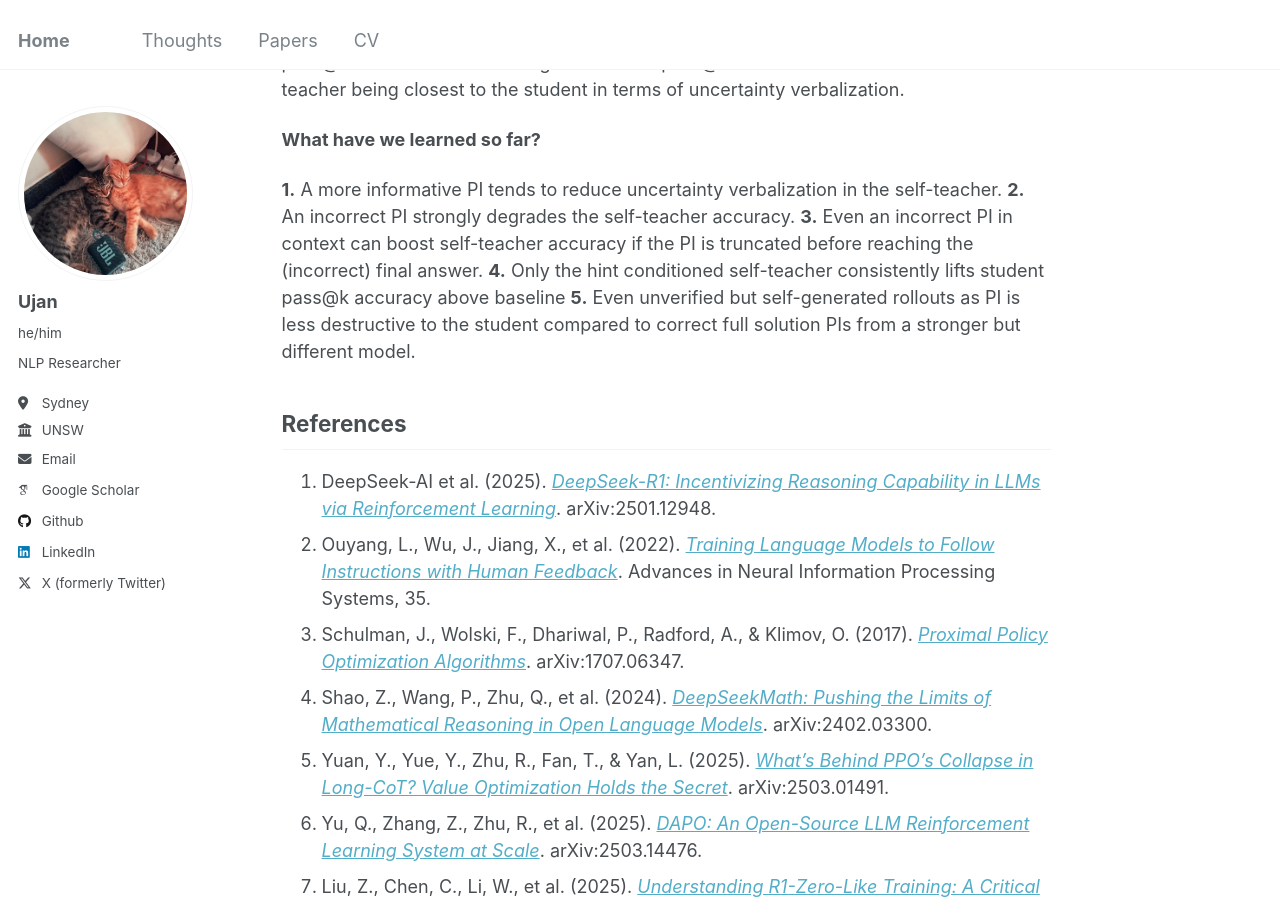
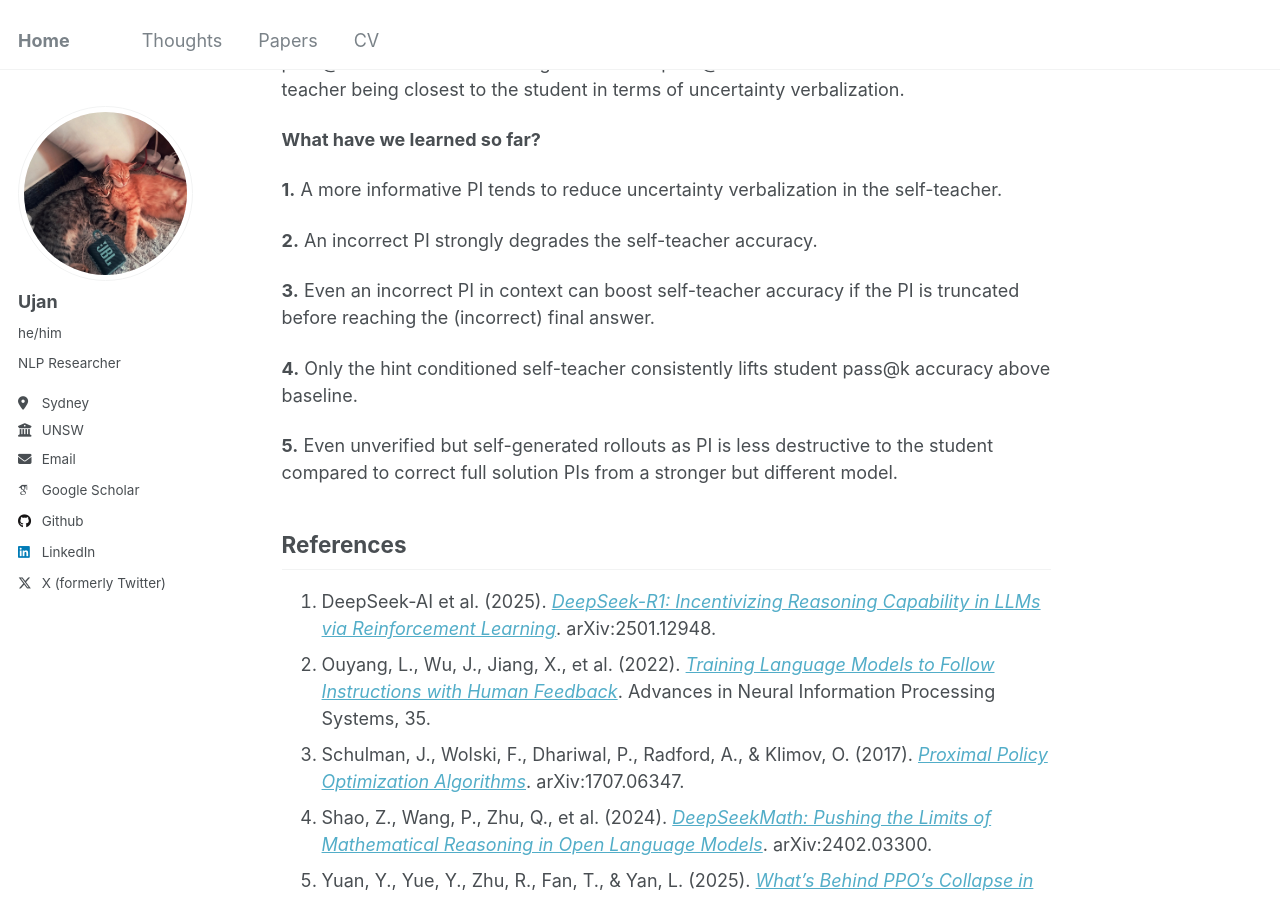
Before and after one commit to tatami-galaxy/tatami-galaxy.github.io, a Jekyll site: the page built from _posts/2026-07-01-self-distillation-post-1.md, in a window 1280 px wide and 900 px high, scrolled down 8899 px. Built offline with Jekyll 4.4.1, drawn with Linux system fonts in a browser that asks for light colours; some web fonts are replaced.

```diff
--- a/_posts/2026-07-01-self-distillation-post-1.md
+++ b/_posts/2026-07-01-self-distillation-post-1.md
@@ -123,9 +123,13 @@ The rollout PI again has an interesting behavior if we contrast it with the full
 **What have we learned so far?**
 
 **1.** A more informative PI tends to reduce uncertainty verbalization in the self-teacher.
+
 **2.** An incorrect PI strongly degrades the self-teacher accuracy.
+
 **3.** Even an incorrect PI in context can boost self-teacher accuracy if the PI is truncated before reaching the (incorrect) final answer.
-**4.** Only the hint conditioned self-teacher consistently lifts student pass@k accuracy above baseline
+
+**4.** Only the hint conditioned self-teacher consistently lifts student pass@k accuracy above baseline.
+
 **5.** Even unverified but self-generated rollouts as PI is less destructive to the student compared to correct full solution PIs from a stronger but different model.
 
 
```
